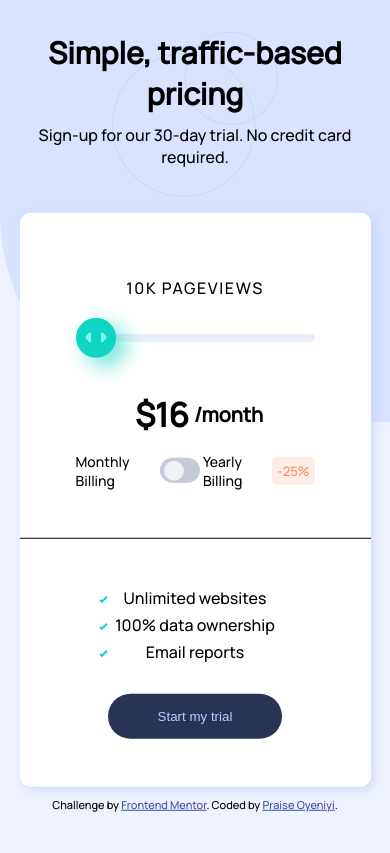
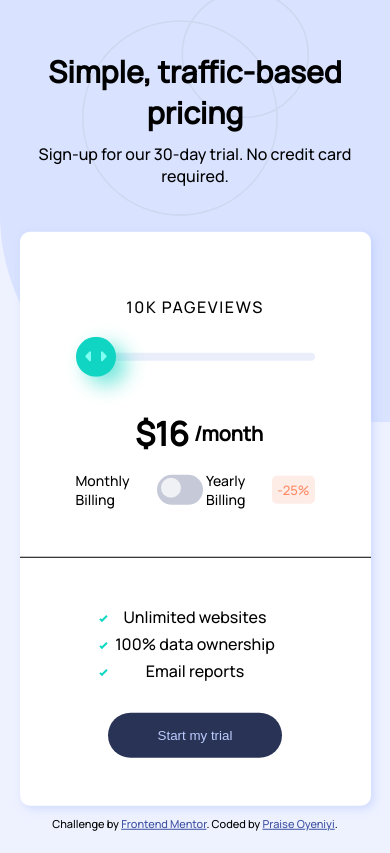
Before and after one commit to Praise-Oyeniyi/slider, a plain HTML site: page index.html in a window 390 px wide. Drawn offline with Linux system fonts and the light colour scheme.

Commit message:
Update style.css

```diff
--- a/style.css
+++ b/style.css
@@ -224,6 +224,7 @@
         margin: auto;
     }
     .main-head h3{
+        padding-top:2em;
         font-size: 30px;
         padding-bottom: 10px;
     }
@@ -246,6 +247,8 @@
     }
     .btn{
         margin:0 3px;
+        height:30px;
+        width:55px;
     }
     .discount-mobile{
         display:flex;
@@ -265,4 +268,7 @@
     #CTA{
         margin-top:2em;
     }
+    .attribution{
+        padding-bottom:2em;
+    }
 }
```
